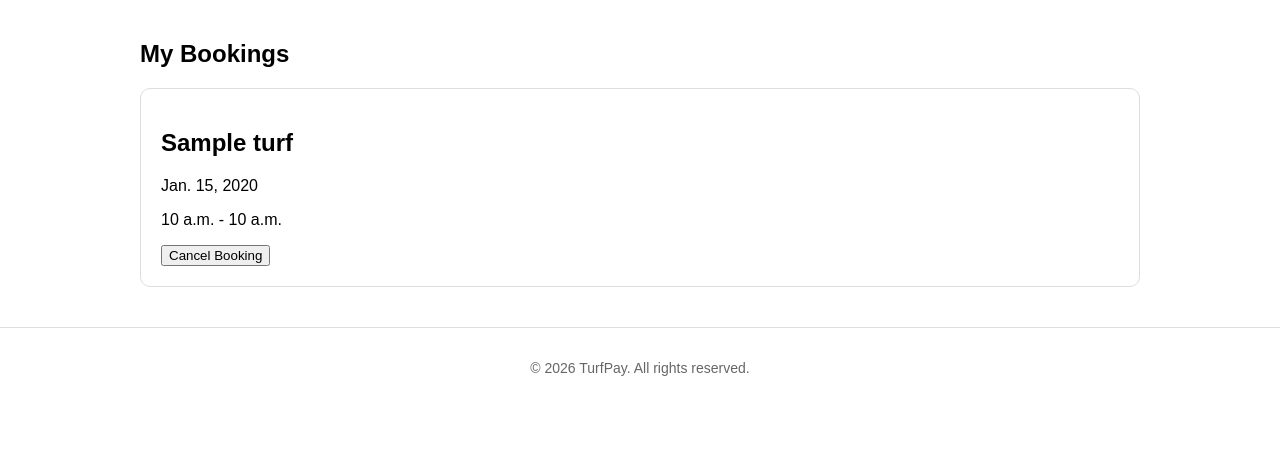
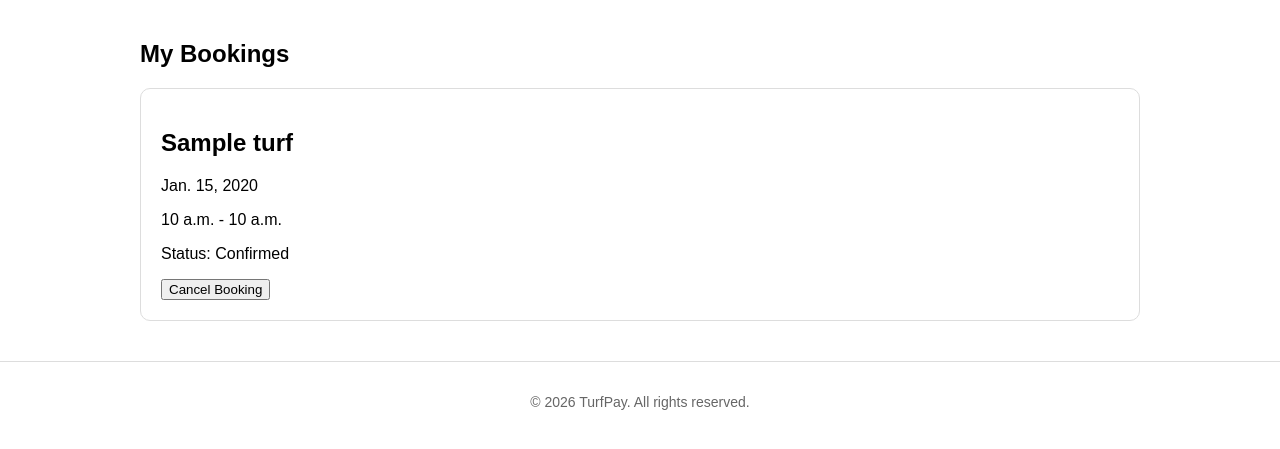
Before and after one commit to manav-jagtap/TurfPay, a Django app: page /bookings/ in a window 1280 px wide. Shown: the part 64-513 px from the top of the page. Run offline with Django 5.2, Linux system fonts and the light colour scheme; a user stored in the database is signed in; tables that the repository leaves empty hold one stand-in row (values such as "Sample post"); parts of the project's set-up code (start-up, migrations or seed data) failed here and were passed over.

Commit message:
Add booking status and cancellation history

```diff
--- a/bookings/models.py
+++ b/bookings/models.py
@@ -1,12 +1,32 @@
 from django.conf import settings
 from django.db import models
+from django.db.models import Q
 from turfs.models import Slot
 
 
 class Booking(models.Model):
+    STATUS_CHOICES = [
+        ("confirmed", "Confirmed"),
+        ("cancelled", "Cancelled"),
+    ]
+
     user = models.ForeignKey(settings.AUTH_USER_MODEL, on_delete=models.CASCADE)
-    slot = models.OneToOneField(Slot, on_delete=models.CASCADE)
+    slot = models.ForeignKey(Slot, on_delete=models.CASCADE)
+    status = models.CharField(
+        max_length=10,
+        choices=STATUS_CHOICES,
+        default="confirmed",
+    )
     created_at = models.DateTimeField(auto_now_add=True)
+
+    class Meta:
+        constraints = [
+            models.UniqueConstraint(
+                fields=["slot"],
+                condition=Q(status="confirmed"),
+                name="unique_confirmed_booking_per_slot",
+            )
+        ]
 
     def __str__(self):
         return f"{self.user} - {self.slot}"
--- a/bookings/templates/bookings/my_bookings.html
+++ b/bookings/templates/bookings/my_bookings.html
@@ -7,27 +7,49 @@ My Bookings | TurfPay
 {% block content %}
 
 <section class="turf-list">
+
     <h1>My Bookings</h1>
 
     {% for booking in bookings %}
+
         <div class="turf-card">
+
             <h2>{{ booking.slot.turf.name }}</h2>
 
             <p>{{ booking.slot.date }}</p>
 
             <p>
-            {{ booking.slot.start_time }} -
+                {{ booking.slot.start_time }}
+                -
                 {{ booking.slot.end_time }}
             </p>
 
-        <form method="post" action="{% url 'cancel_booking' booking.id %}">
+            <p>
+                Status: {{ booking.get_status_display }}
+            </p>
+
+            {% if booking.status == "confirmed" %}
+
+                <form
+                    method="post"
+                    action="{% url 'cancel_booking' booking.id %}"
+                >
                     {% csrf_token %}
-            <button type="submit">Cancel Booking</button>
+                    <button type="submit">
+                        Cancel Booking
+                    </button>
                 </form>
+
+            {% endif %}
+
         </div>
+
     {% empty %}
+
         <p>No bookings yet.</p>
+
     {% endfor %}
+
 </section>
 
 {% endblock %}
--- a/bookings/views.py
+++ b/bookings/views.py
@@ -1,30 +1,45 @@
 from django.contrib.auth.decorators import login_required
-from django.shortcuts import get_object_or_404, redirect
 from django.shortcuts import get_object_or_404, redirect, render
+
 from turfs.models import Slot
 from .models import Booking
 
 
 @login_required
 def book_slot(request, slot_id):
-    slot = get_object_or_404(Slot, pk=slot_id, is_available=True)
+    slot = get_object_or_404(
+        Slot,
+        pk=slot_id,
+        is_available=True,
+    )
 
     if request.method == "POST":
-        Booking.objects.create(user=request.user, slot=slot)
+        Booking.objects.create(
+            user=request.user,
+            slot=slot,
+        )
 
         slot.is_available = False
         slot.save(update_fields=["is_available"])
 
-        return redirect("turf_detail", pk=slot.turf_id)
-
     return redirect("turf_detail", pk=slot.turf_id)
-from django.contrib.auth.decorators import login_required
 
 
 @login_required
 def my_bookings(request):
-    bookings = Booking.objects.filter(user=request.user).select_related("slot", "slot__turf")
-    return render(request, "bookings/my_bookings.html", {"bookings": bookings})
+    bookings = (
+        Booking.objects
+        .filter(user=request.user)
+        .select_related("slot", "slot__turf")
+        .order_by("-created_at")
+    )
+
+    return render(
+        request,
+        "bookings/my_bookings.html",
+        {"bookings": bookings},
+    )
+
 
 @login_required
 def cancel_booking(request, booking_id):
@@ -32,13 +47,14 @@ def cancel_booking(request, booking_id):
         Booking,
         pk=booking_id,
         user=request.user,
+        status="confirmed",
     )
 
     if request.method == "POST":
-        slot = booking.slot
-        booking.delete()
+        booking.status = "cancelled"
+        booking.save(update_fields=["status"])
 
-        slot.is_available = True
-        slot.save(update_fields=["is_available"])
+        booking.slot.is_available = True
+        booking.slot.save(update_fields=["is_available"])
 
     return redirect("my_bookings")
```
Also changed, not shown: bookings/migrations/0002_booking_status_alter_booking_slot_and_more.py (added). Lines whose indentation alone changed are shown as unchanged.
